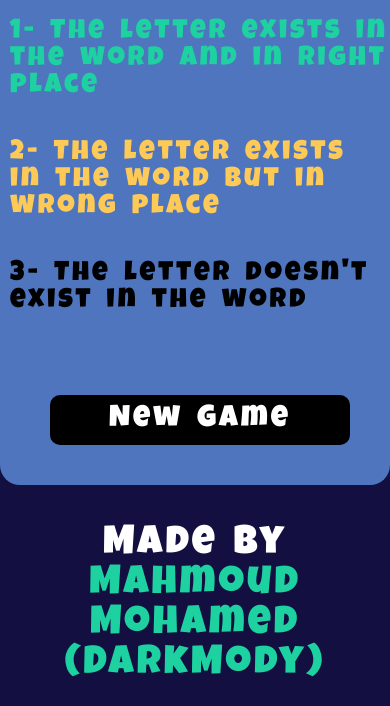
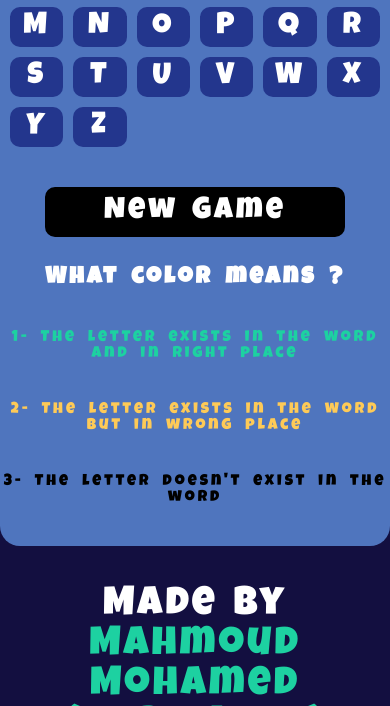
Before and after one commit to DarkMody/Dark_Wordle, a plain HTML site: page index.html in a window 390 px wide. Shown: the part 747-1453 px from the top of the page. Drawn offline with Linux system fonts and the light colour scheme.

Commit message:
KeyBoard Feature Added

```diff
--- a/index.html
+++ b/index.html
@@ -65,13 +65,16 @@
         <h2 id="message" style="display: none"></h2>
       </div>
       <div id="right">
+        <div id="keys"></div>
+        <div class="but">
+          <button id="new-game">New Game</button>
+        </div>
+      </div>
+      <div id="down">
         <h2>What color means ?</h2>
         <div>1- The letter exists in the word and in right place</div>
         <div>2- The letter exists in the word but in wrong place</div>
         <div>3- The letter doesn't exist in the word</div>
-        <div class="but">
-          <button id="new-game">New Game</button>
-        </div>
       </div>
     </section>
     <footer>
--- a/script.js
+++ b/script.js
@@ -3,6 +3,16 @@ let inputs = document.getElementsByTagName("input");
 let rows = document.getElementsByClassName("row");
 let rowPlace = 0;
 let message = document.getElementById("message");
+let keyBoard = document.getElementById("keys");
+
+// Making KeyBoard Buttons
+for (let i = 0; i < 26; i++) {
+  let temp = document.createElement("span");
+  temp.innerHTML = String.fromCharCode(65 + i);
+  temp.id = String.fromCharCode(65 + i);
+  temp.style.backgroundColor = "var(--blue)";
+  keyBoard.appendChild(temp);
+}
 
 // Row Editing
 function enableRow() {
@@ -30,6 +40,11 @@ document.getElementById("new-game").addEventListener("click", () => {
     ele.value = "";
     ele.style.color = "black";
     ele.style.backgroundColor = "#4f75be";
+    ele.disabled = true;
+  });
+  Array.from(keyBoard.children).forEach((ele) => {
+    console.log(ele);
+    ele.style.backgroundColor = "var(--blue)";
   });
   word = words[Math.floor(Math.random() * words.length)].toLowerCase();
   rowPlace = 0;
@@ -51,9 +66,11 @@ document.getElementById("enter").addEventListener("click", () => {
     if (words.includes(save) || words.includes(save.toLowerCase())) {
       save = save.toLowerCase();
       for (let i = 0; i < 5; i++) {
+        let letter = document.getElementById(save[i].toUpperCase()); // To Make Edit in KeyBoard
         rows[rowPlace].children[i].disabled = true;
         if (save[i] == word[i]) {
           rows[rowPlace].children[i].style.backgroundColor = "var(--green)";
+          letter.style.backgroundColor = "var(--green)";
           checked[i] = true;
         } else {
           let state = false;
@@ -62,11 +79,15 @@ document.getElementById("enter").addEventListener("click", () => {
               state = checked[j] = true;
               rows[rowPlace].children[i].style.backgroundColor =
                 "var(--yellow)";
+              if (letter.style.backgroundColor == "var(--blue)") {
+                letter.style.backgroundColor = "var(--yellow)";
+              }
               break;
             }
           }
           if (!state) {
             rows[rowPlace].children[i].style.backgroundColor = "black";
+            letter.style.backgroundColor = "black";
             rows[rowPlace].children[i].style.color = "white";
           }
         }
@@ -75,8 +96,7 @@ document.getElementById("enter").addEventListener("click", () => {
         message.innerHTML = "Winner";
         message.style.color = "var(--green)";
         message.style.display = "block";
-        document.getElementById("enter").disabled =
-          WebTransportDatagramDuplexStream;
+        document.getElementById("enter").disabled = true;
       } else {
         rowPlace++;
         if (rowPlace <= 5) {
--- a/style.css
+++ b/style.css
@@ -9,6 +9,7 @@
 :root {
   --green: #1dd1a1;
   --yellow: #feca57;
+  --blue: #23368d;
 }
 body {
   background-color: #130f40;
@@ -39,26 +40,43 @@ section #left div input {
   max-width: 80px;
   max-height: 80px;
   outline: none;
-  /* margin: 3px; */
   margin: 7px 1px;
   font-size: 4vw;
   text-align: center;
   color: black;
   background-color: #4f75be;
 }
-section #right {
+section #right,
+#down {
   font-size: 2vw;
+  text-align: center;
 }
-section #right div {
+section #right #keys {
+  display: grid;
+  grid-template-columns: repeat(6, 1fr);
+  gap: 10px;
+}
+section #right #keys span {
+  /* background-color: var(--blue); */
+  border-radius: 10px;
+  font-size: 30px;
+  padding: 5px;
+}
+#down {
+  grid-column: 1 / span 2;
+  margin-bottom: 20px;
+}
+
+section #down div {
   margin-top: 40px;
 }
-section #right div:nth-of-type(1) {
+section #down div:nth-of-type(1) {
   color: var(--green);
 }
-section #right div:nth-of-type(2) {
+section #down div:nth-of-type(2) {
   color: var(--yellow);
 }
-section #right div:nth-of-type(3) {
+section #down div:nth-of-type(3) {
   color: black;
 }
 .but {
@@ -115,13 +133,17 @@ a {
     height: 14vw;
     font-size: 9vw;
   }
+  #down {
+    grid-column: 1 / span 1;
+    font-size: 4vw;
+  }
   section #right {
     font-size: 7vw;
-    margin-left: 10px;
+    margin: 10px;
   }
+
   #message {
     margin: 20px 0;
-
     font-size: 7vw;
   }
 }
```
